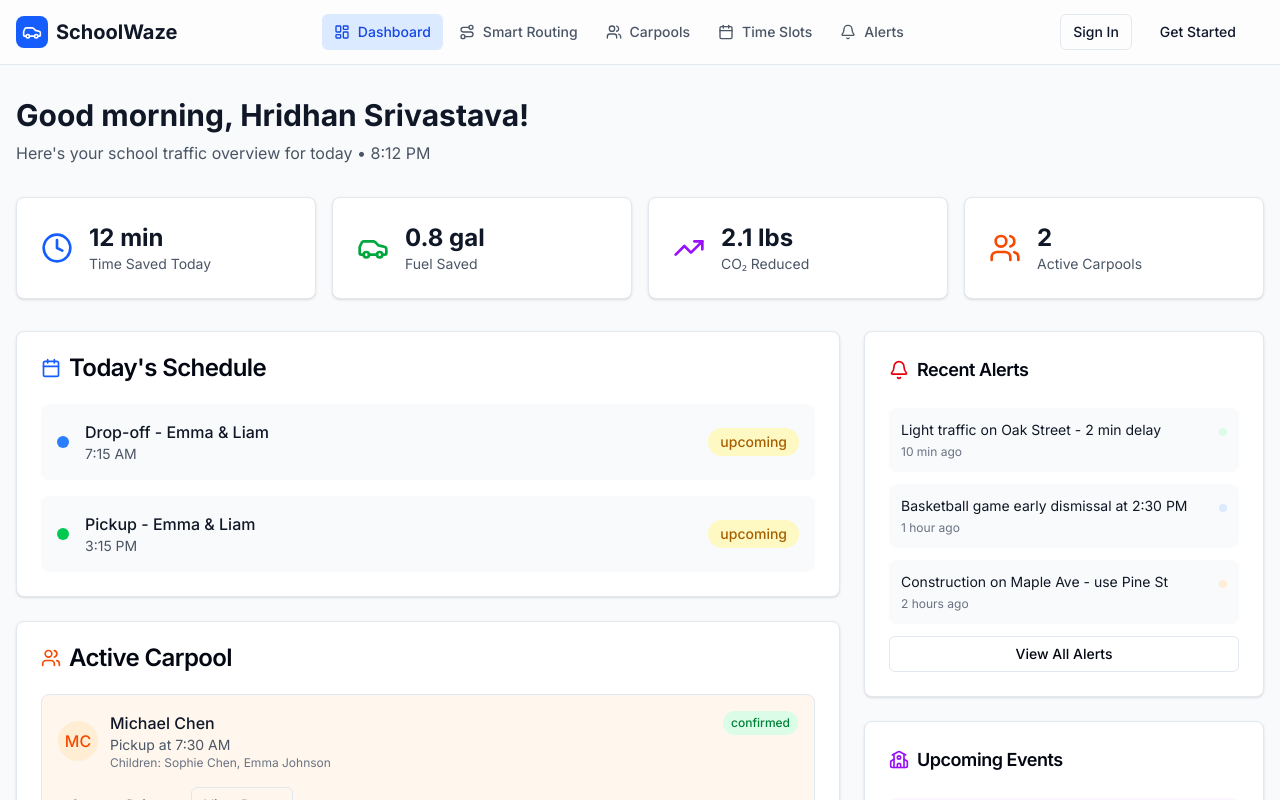
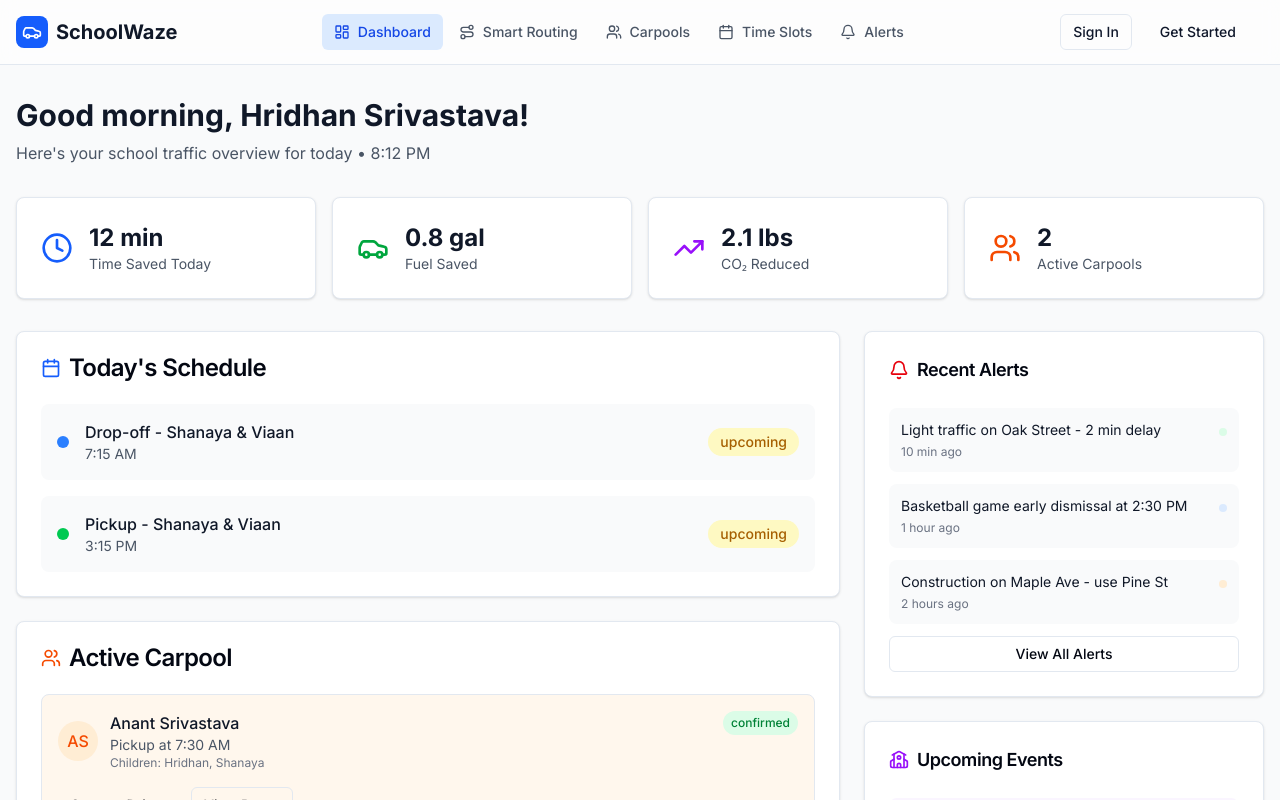
Before and after one commit to imamanmehrotra/schoolwaze, a Next.js app: page /dashboard in a window 1280 px wide. Shown: the top 800 px of the page. Built offline with nearby package versions, Linux system fonts and the light colour scheme.

Commit message:
Update page.tsx
Updated names on Dashboard

```diff
--- a/src/app/dashboard/page.tsx
+++ b/src/app/dashboard/page.tsx
@@ -21,17 +21,17 @@ import { Button } from '@/components/ui/button';
 const mockDashboardData = {
   user: {
     name: 'Hridhan Srivastava',
-    children: ['Emma Johnson', 'Liam Johnson'],
-    school: 'Lincoln Elementary School'
+    children: ['Hansika', 'Akira'],
+    school: 'DLF Public School'
   },
   todaySchedule: [
-    { time: '7:15 AM', event: 'Drop-off - Emma & Liam', status: 'upcoming', type: 'drop-off' },
-    { time: '3:15 PM', event: 'Pickup - Emma & Liam', status: 'upcoming', type: 'pickup' },
+    { time: '7:15 AM', event: 'Drop-off - Shanaya & Viaan', status: 'upcoming', type: 'drop-off' },
+    { time: '3:15 PM', event: 'Pickup - Shanaya & Viaan', status: 'upcoming', type: 'pickup' },
   ],
   activeCarpool: {
-    driver: 'Michael Chen',
+    driver: 'Anant Srivastava',
     time: '7:30 AM',
-    children: ['Sophie Chen', 'Emma Johnson'],
+    children: ['Hridhan', 'Shanaya'],
     status: 'confirmed'
   },
   todayStats: {
```
